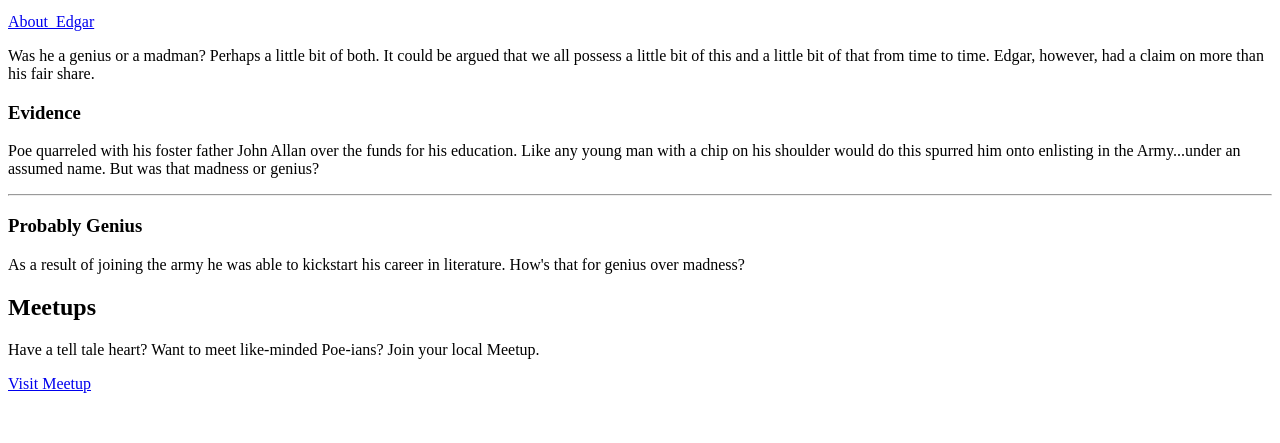
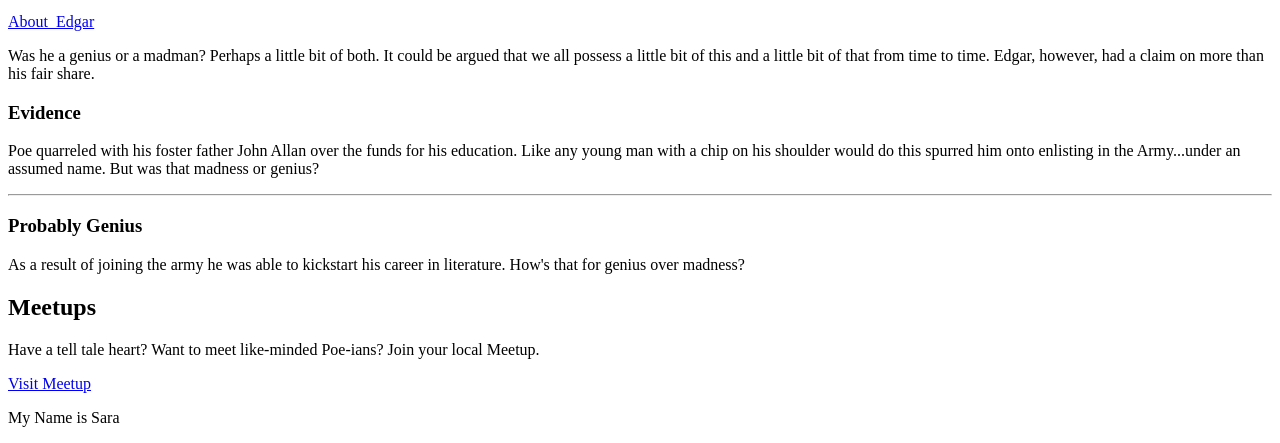
Before and after one commit to ArtemisSara/semantic_tags, a plain HTML site: page index.html in a window 1280 px wide. Shown: the part 655-1098 px from the top of the page. Before the commit the page ends 1056 px from the top, so only its background shows below. Drawn offline with Linux system fonts and the light colour scheme.

Commit message:
new stuff

```diff
--- a/index.html
+++ b/index.html
@@ -31,6 +31,7 @@
       <h2>Meetups</h2>
       <p>Have a tell tale heart? Want to meet like-minded Poe-ians?  Join your local Meetup.</p>
        <a href="http://www.meetup.com">Visit Meetup</a>
+      <p>My Name is Sara</p>
     </aside>
   </body>
 </html>
```
Also changed, not shown: images/Edgar_Allan_Poe.jpg (added), 1 other file.
